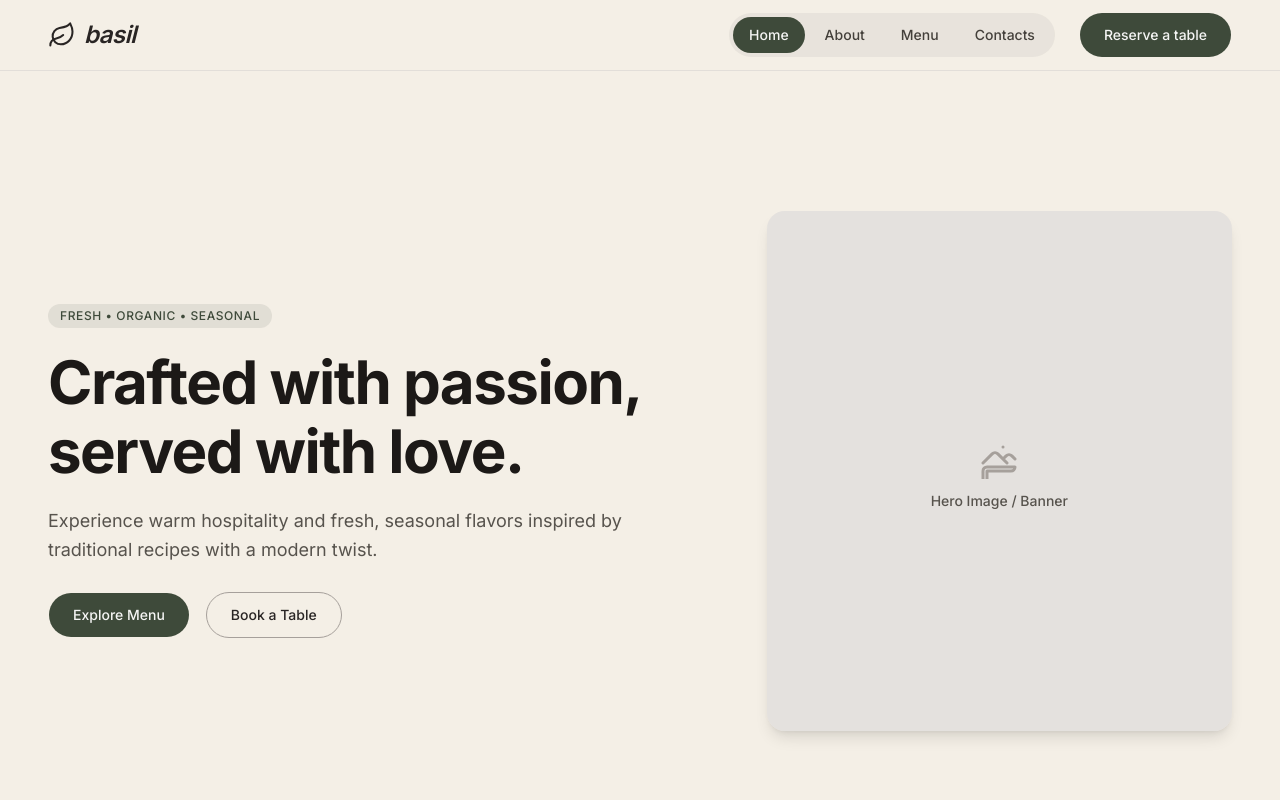
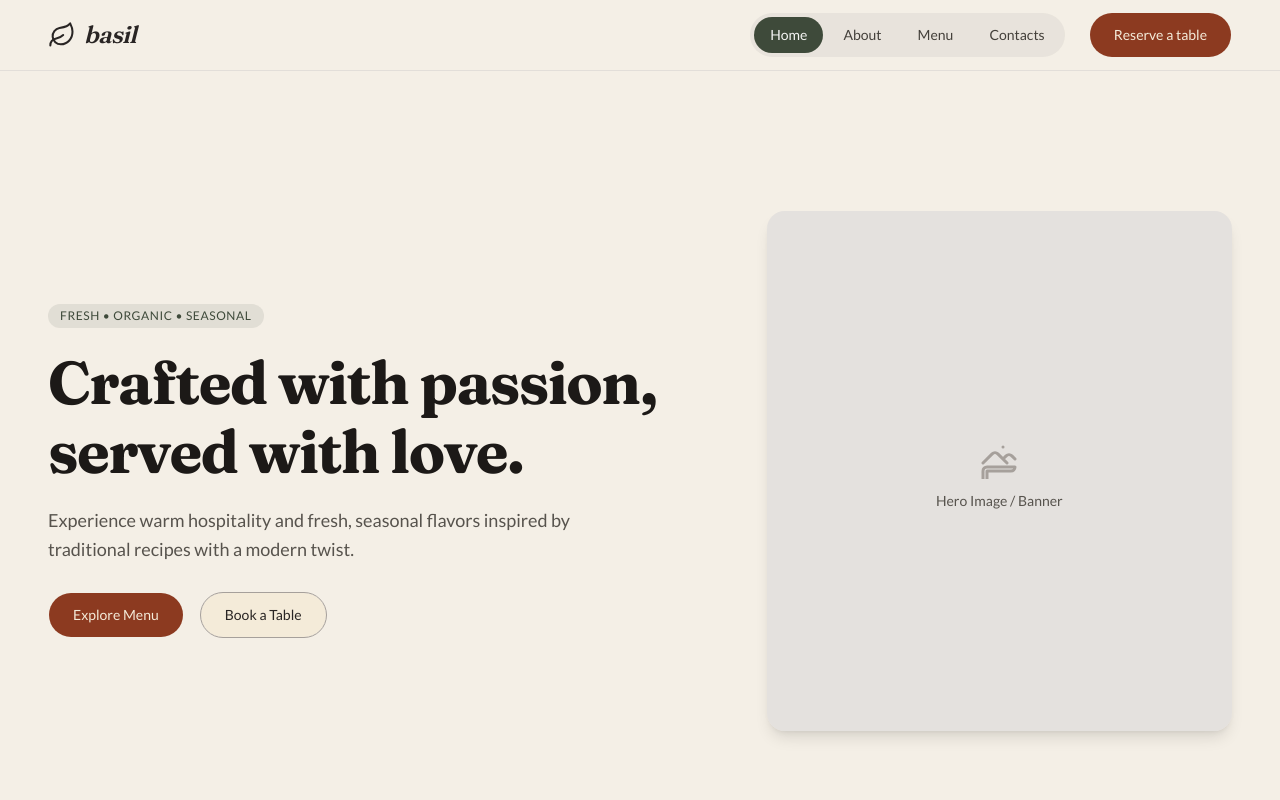
Before and after one commit to AnzuWanzu/Basil, a Next.js app: page / in a window 1280 px wide. Shown: the top 800 px of the page. Built offline with nearby package versions, Linux system fonts and the light colour scheme.

Commit message:
[Feature]: Switch design tokens to the earthy palette, fix Fraunces var typo, add Lato.

```diff
--- a/app/globals.css
+++ b/app/globals.css
@@ -4,7 +4,7 @@
 
 @theme {
   --font-serif: var(--font-fraunces), serif;
-  --font-sans: var(--font-inter), sans-serif;
+  --font-sans: var(--font-lato), sans-serif;
   --breakpoint-3xl: 120rem; /* 1920px — ultrawide / 1440p+ */
   --breakpoint-4xl: 160rem; /* 2560px — 4K+ */
 }
@@ -15,7 +15,7 @@ html {
 
 body {
   background-color: var(--background);
-  font-family: var(--font-inter), sans-serif;
+  font-family: var(--font-lato), sans-serif;
 }
 
 @theme inline {
@@ -31,8 +31,10 @@ body {
   --color-muted: var(--muted);
   --color-secondary-foreground: var(--secondary-foreground);
   --color-secondary: var(--secondary);
+  --color-secondary-hover: var(--secondary-hover);
   --color-primary-foreground: var(--primary-foreground);
   --color-primary: var(--primary);
+  --color-primary-hover: var(--primary-hover);
   --color-popover-foreground: var(--popover-foreground);
   --color-popover: var(--popover);
   --color-card-foreground: var(--card-foreground);
@@ -48,20 +50,26 @@ body {
   --radius-4xl: calc(var(--radius) * 2.6);
 }
 
-/* Brand tokens — mapped to the site's existing exact values so shadcn components render
-   pixel-identical to the hand-rolled UI they replace. No dark mode: this app has no theme
-   toggle, so there's no .dark block here (add one via `npx shadcn add` if that ever changes). */
+/* Brand tokens — sourced from the Figma design system (Design System page, Color collection),
+   itself built from the Phase 3 mockup's earthy terracotta/olive/cream palette. Semantic split:
+   --primary (terracotta) is for CTA buttons — Reserve a Table, See Menu, menu pricing/ratings.
+   --secondary (olive) is for link/nav "selection" state — active tab pills, active nav links —
+   matching the mockup, where the two colors are never mixed for the same purpose. No dark mode:
+   this app has no theme toggle, so there's no .dark block here (add one via `npx shadcn add`
+   if that ever changes). */
 :root {
-  --background: #F4EFE6;
+  --background: #F4EBD9; /* cream, mockup Color Palette swatch */
   --foreground: #1c1917; /* stone-900 */
-  --card: #F4EFE6;
+  --card: #F4EBD9;
   --card-foreground: #1c1917;
-  --popover: #F4EFE6;
+  --popover: #F4EBD9;
   --popover-foreground: #1c1917;
-  --primary: #3e4a3a; /* brand accent green */
-  --primary-foreground: #f5f5f4; /* stone-100 */
-  --secondary: #e7e5e4; /* stone-200 */
-  --secondary-foreground: #1c1917;
+  --primary: #8C3A20; /* terracotta, mockup "See Menu" CTA — buttons only */
+  --primary-hover: #6E2E19; /* derived ~20% darker, not in mockup */
+  --primary-foreground: #F4EBD9; /* cream text-on-terracotta, matches mockup button label */
+  --secondary: #495340; /* olive, mockup nav pill / contacts bar — link/tab selection only */
+  --secondary-hover: #363E2F; /* derived ~20% darker, not in mockup */
+  --secondary-foreground: #F4EBD9;
   --muted: rgb(28 25 23 / 0.05); /* stone-900/5, the pill-track bg used by nav + tabs */
   --muted-foreground: #57534e; /* stone-600 */
   --accent: rgb(28 25 23 / 0.05);
@@ -69,7 +77,7 @@ body {
   --destructive: oklch(0.577 0.245 27.325);
   --border: #d6d3d1; /* stone-300 */
   --input: #d6d3d1;
-  --ring: #3e4a3a;
+  --ring: #8C3A20;
   --radius: 0.625rem;
 }
 
--- a/app/layout.tsx
+++ b/app/layout.tsx
@@ -1,17 +1,18 @@
 import type { Metadata } from "next";
-import { Fraunces, Inter } from "next/font/google";
+import { Fraunces, Lato } from "next/font/google";
 import "./globals.css";
 import { cn } from "@/lib/utils";
 
 const fraunces = Fraunces({
-  variable: "--font-font-fraunces",
+  variable: "--font-fraunces",
   subsets: ["latin"],
   style: ["normal", "italic"],
 });
 
-const inter = Inter({
-  variable: "--font-inter",
+const lato = Lato({
+  variable: "--font-lato",
   subsets: ["latin"],
+  weight: ["400", "700"],
 });
 
 export const metadata: Metadata = {
@@ -23,7 +24,7 @@ export default function RootLayout({ children }: LayoutProps<"/">) {
   return (
     <html
       lang="en"
-      className={cn("h-full", "antialiased", fraunces.variable, inter.variable)}
+      className={cn("h-full", "antialiased", fraunces.variable, lato.variable)}
     >
       <body className="min-h-full flex flex-col">{children}</body>
     </html>
--- a/components/ui/button.tsx
+++ b/components/ui/button.tsx
@@ -9,7 +9,7 @@ const buttonVariants = cva(
   {
     variants: {
       variant: {
-        default: "bg-primary text-primary-foreground hover:bg-[#313c2d]",
+        default: "bg-primary text-primary-foreground hover:bg-primary-hover",
         outline:
           "border-border bg-background hover:bg-muted hover:text-foreground aria-expanded:bg-muted aria-expanded:text-foreground dark:border-input dark:bg-input/30 dark:hover:bg-input/50",
         secondary:
--- a/components/ui/star-rating.tsx
+++ b/components/ui/star-rating.tsx
@@ -10,7 +10,7 @@ export function StarRating({ rating }: StarRatingProps) {
           key={i}
           viewBox="0 0 20 20"
           fill="currentColor"
-          className={`w-4 h-4 ${i < rating ? "text-[#3e4a3a]" : "text-stone-300"}`}
+          className={`w-4 h-4 ${i < rating ? "text-primary" : "text-stone-300"}`}
         >
           <path d="M10.868 2.884c.321-.772 1.415-.772 1.736 0l1.83 4.401 4.753.381c.833.067 1.171 1.107.536 1.651l-3.62 3.102 1.106 4.637c.194.813-.689 1.454-1.4 1.02L10 15.591l-4.209 2.485c-.712.434-1.595-.207-1.4-1.02l1.106-4.637-3.62-3.102c-.635-.544-.297-1.584.536-1.651l4.753-.381 1.83-4.401z" />
         </svg>
```
